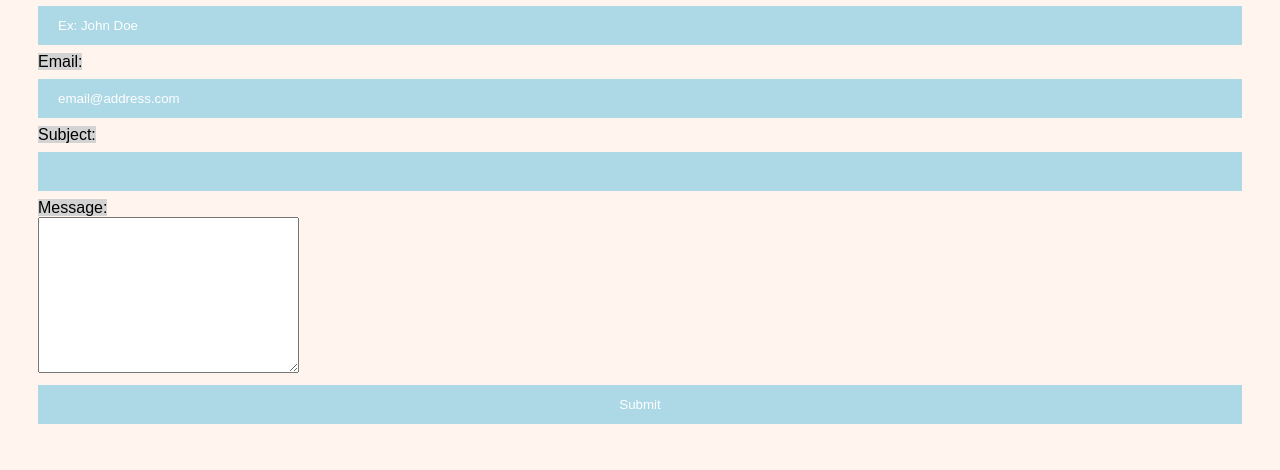
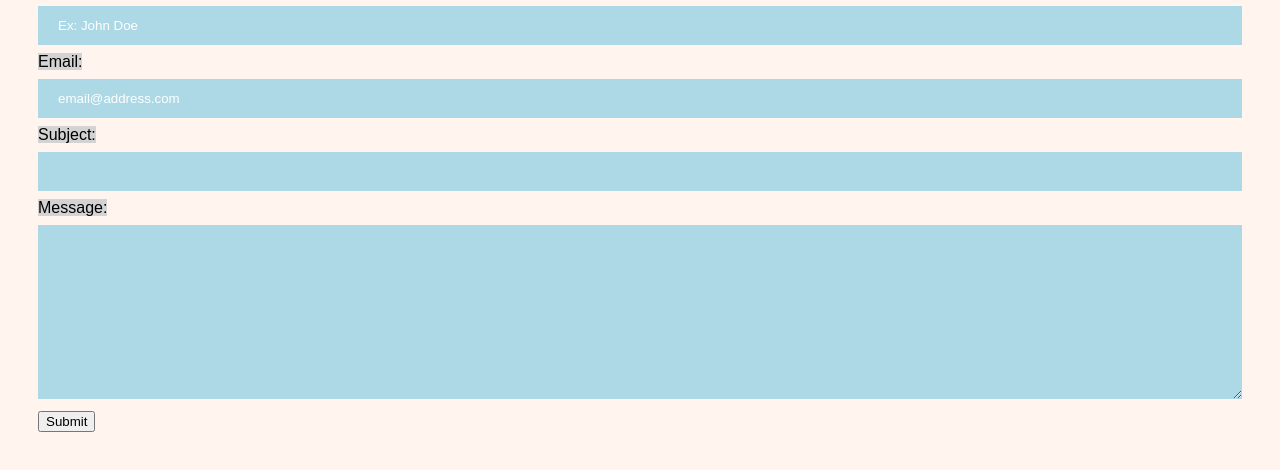
Before and after one commit to WMoore57/introduction-to-css-and-color, a plain HTML site: page contact.html in a window 1280 px wide. Shown: the part 210-680 px from the top of the page. Drawn offline with Linux system fonts and the light colour scheme.

Commit message:
Update contact.html

```diff
--- a/contact.html
+++ b/contact.html
@@ -38,6 +38,6 @@
   <label class="text" for="Subject">Subject:</label><br>
   <input class="cust" type="text" id="Subject" name="Subject" value=""><br>
   <label class="text" for="message">Message:</label><br>
-  <textarea name="message" rows="10" cols="30"></textarea><br>
-  <input class="area" type="submit" value="Submit">
+  <textarea class="area" name="message" rows="10" cols="30"></textarea><br>
+  <input type="submit" value="Submit">
 </form>
```
